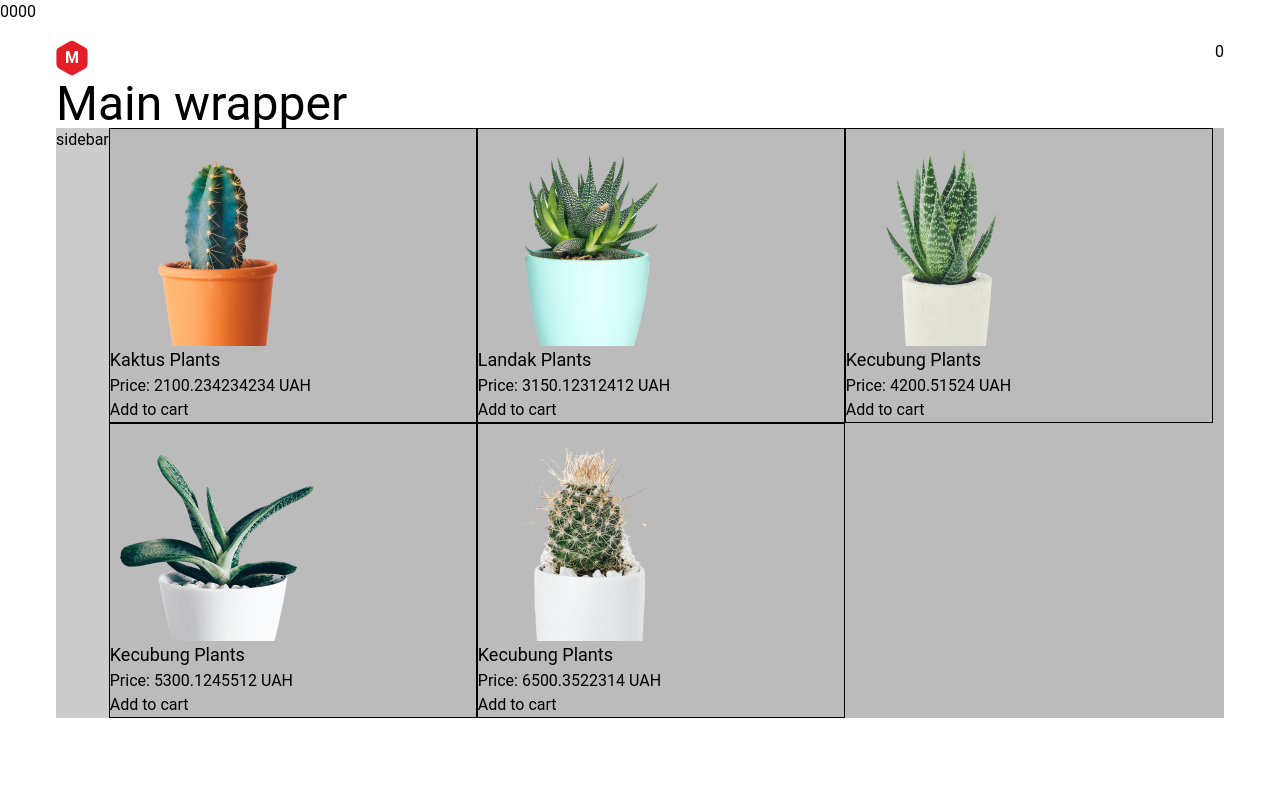
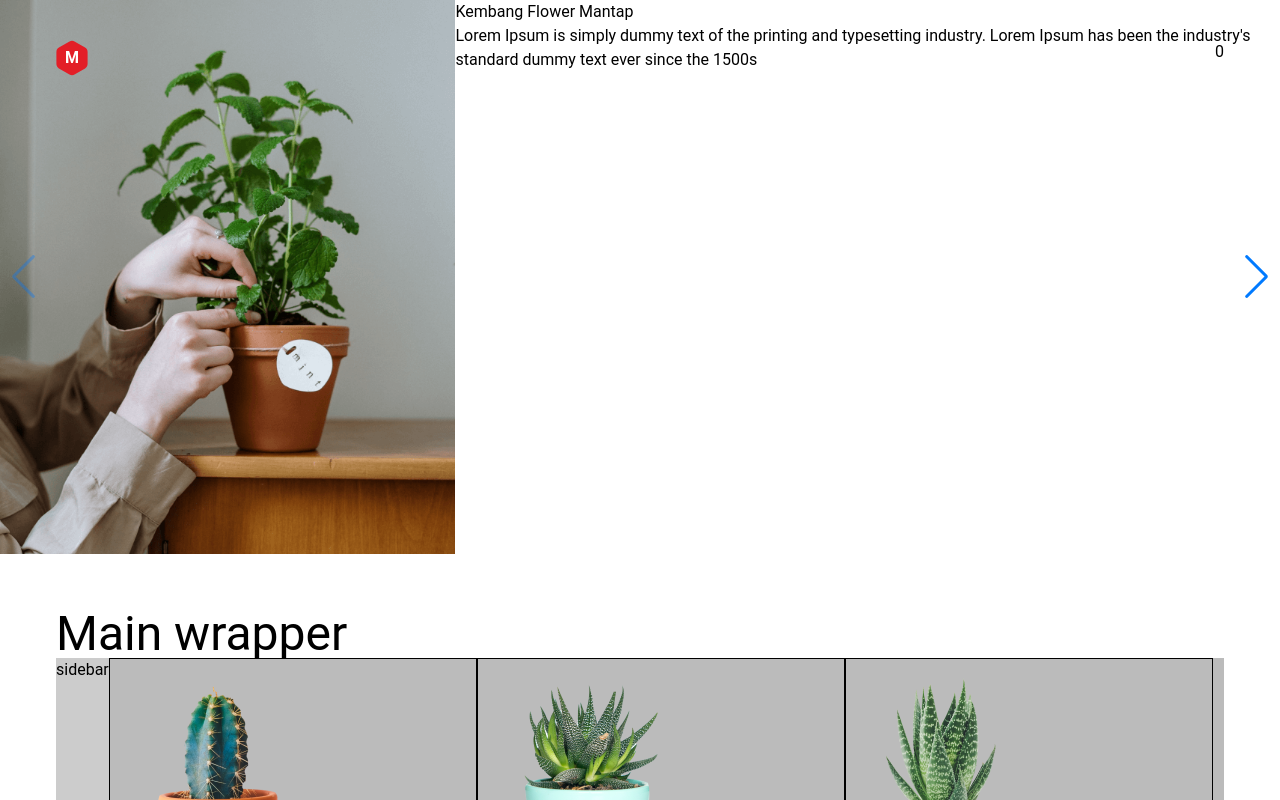
Before and after one commit to sergWP/plate_shop, a Vue app: page / in a window 1280 px wide. Shown: the top 800 px of the page. Built offline with nearby package versions, Linux system fonts and the light colour scheme; a web font is replaced by a local one.

Commit message:
hero: swiper carousel

```diff
--- a/package.json
+++ b/package.json
@@ -9,10 +9,11 @@
   },
   "dependencies": {
     "@tailwindcss/postcss7-compat": "^2.0.2",
+    "autoprefixer": "^9",
     "axios": "^0.23.0",
     "core-js": "^3.6.5",
     "postcss": "^7",
-    "autoprefixer": "^9",
+    "swiper": "^6.8.4",
     "tailwindcss": "npm:@tailwindcss/postcss7-compat@^2.0.2",
     "vue": "^3.0.0",
     "vuex": "^3.6.2"
--- a/src/components/v-hero.vue
+++ b/src/components/v-hero.vue
@@ -1,13 +1,70 @@
 <template>
-    <div class="hero v-container flex">
-        0000
+    <div class="hero v-container">
+
+        <div ref="mySlider" class="swiper-container mySwiper">
+            <div class="swiper-wrapper">
+
+                <div class="v-hero-item swiper-slide flex"
+                     v-for="slide in slides"
+                     :key="slide.id"
+                >
+                    <div class="hero-image">
+                        <img
+                            :src="require(`../assets/images/${slide.image}`)"
+                            alt="Купить {{slide.name}}"
+                        />
+                    </div>
+                    <div class="hero-content">
+                        <div class="hero-name">{{slide.name}}</div>
+                        <div class="hero-description">{{slide.description}}</div>
+                    </div>
+                </div>
+
+            </div>
+
+            <div class="swiper-button-next"></div>
+            <div class="swiper-button-prev"></div>
+
+        </div>
+
     </div>
 </template>
 
 <script>
+    import 'swiper/swiper-bundle.min.css'
+
+    import Swiper, { Navigation } from 'swiper';
+    Swiper.use([Navigation]);
+
     export default {
-        name: "v-hero"
-    }
+        name: "v-hero",
+        data() {
+            return {
+                slides: [
+                    {id:1, 'image':'hero-1.png', 'name':"Kembang Flower Mantap", 'description':"Lorem Ipsum is simply dummy text of the printing and typesetting industry. Lorem Ipsum has been the industry's standard dummy text ever since the 1500s"},
+                    {id:2, 'image':'hero-2.png', 'name':"Kembang Flower Mantap", 'description':"Lorem Ipsum is simply dummy text of the printing and typesetting industry. Lorem Ipsum has been the industry's standard dummy text ever since the 1500s"},
+                    {id:3, 'image':'hero-3.png', 'name':"Kembang Flower Mantap", 'description':"Lorem Ipsum is simply dummy text of the printing and typesetting industry. Lorem Ipsum has been the industry's standard dummy text ever since the 1500s"},
+                    {id:4, 'image':'hero-4.png', 'name':"Kembang Flower Mantap", 'description':"Lorem Ipsum is simply dummy text of the printing and typesetting industry. Lorem Ipsum has been the industry's standard dummy text ever since the 1500s"}
+                ],
+                slider: null,
+                mySliderOptions: {
+                    navigation: {
+                        nextEl: '.swiper-button-next',
+                        prevEl: '.swiper-button-prev',
+                    },
+                }
+            }
+        },
+        components: {},
+        methods: {
+            next() {
+                this.slider.slideNext()
+            }
+        },
+        mounted () {
+            this.slider = new Swiper(this.$refs.mySlider, this.mySliderOptions)
+        }
+    };
 </script>
 
 <style scoped>
```
Also changed, not shown: 1 other file (tests, documents, lock files or other folders).
